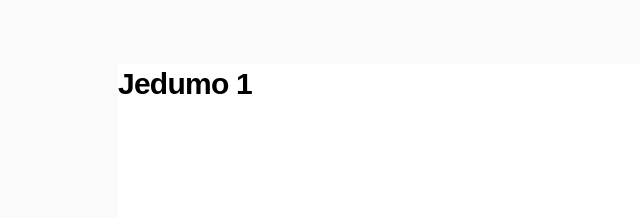
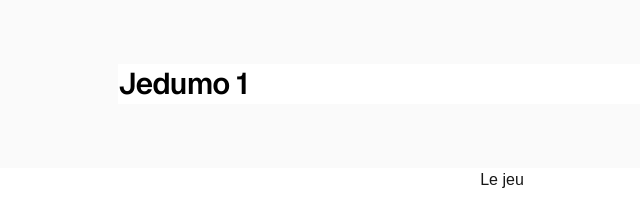
Before and after one commit to Yvelin-officiel/jedumo, a Next.js app: page /jedumo/1 in a window 1280 px wide. Shown: the top 218 px of the page, without its empty margins (138-778 px from the left). Built offline with nearby package versions, Linux system fonts and the light colour scheme.

Commit message:
fix/hydration

```diff
--- a/src/app/jedumo/layout.tsx
+++ b/src/app/jedumo/layout.tsx
@@ -7,12 +7,12 @@
 
 export default function JeudumoLayout({
   children,
-}: Readonly<{
+}: {
   children: React.ReactNode
-}>) {
+}) {
   return (
-    <html lang="en" className="h-full ">
-      <body className="min-h-full flex flex-col">{children}</body>
-    </html>
+    <div className="min-h-full flex flex-col">
+      {children}
+    </div>
   )
 }
```
